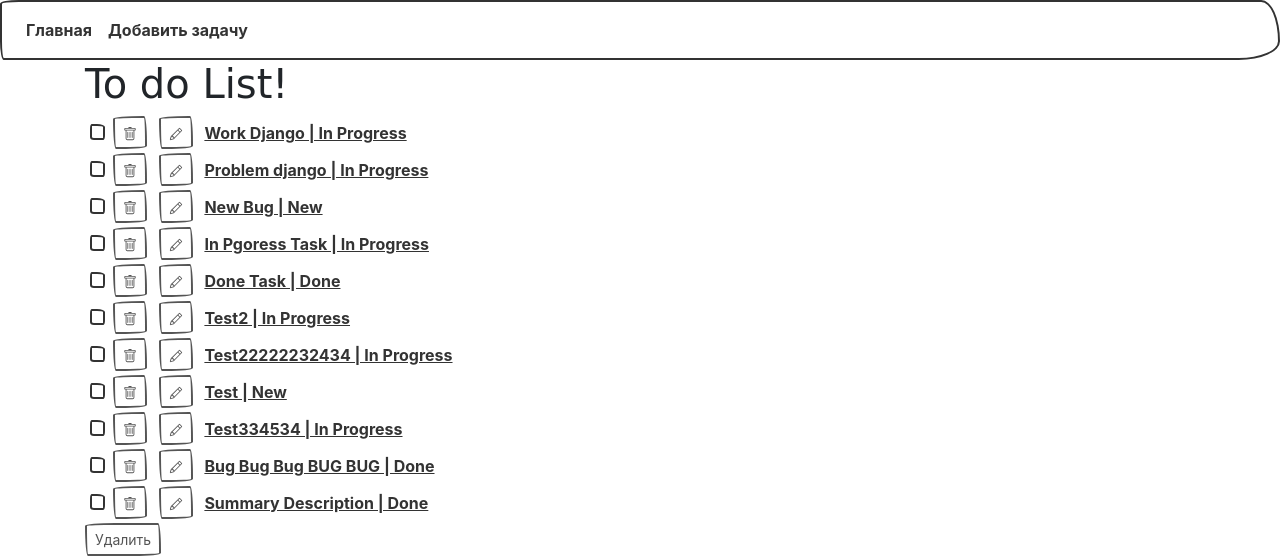
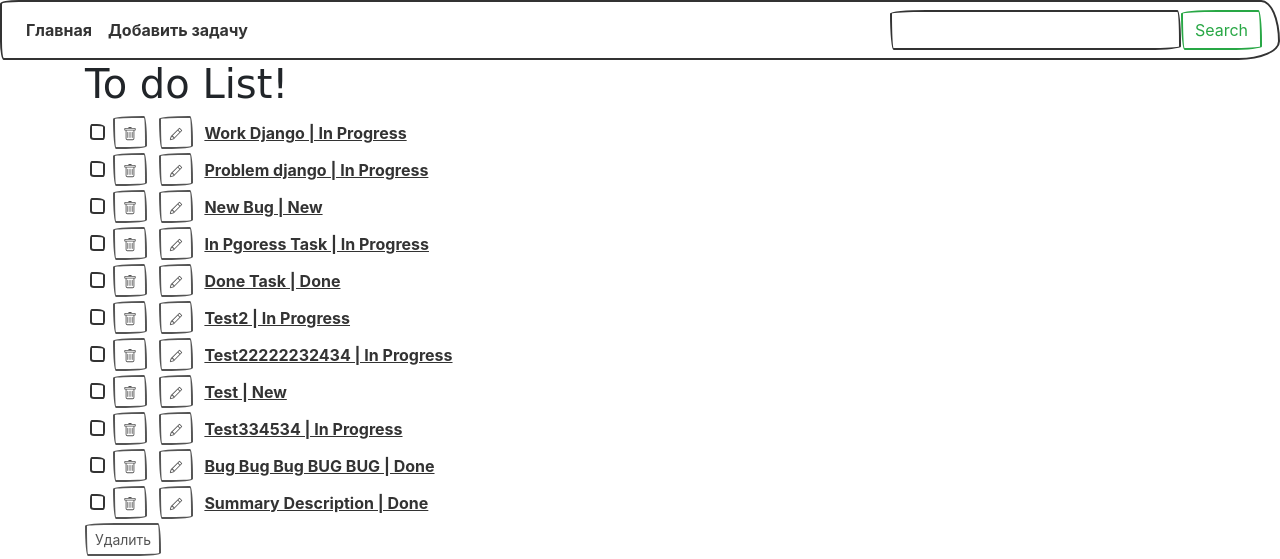
Before and after one commit to jomagsm/new_task_list, a Django app: template source/webapp/templates/index.html in a window 1280 px wide. Shown: the top 559 px of the page. Run offline with Django 3.2, Linux system fonts and the light colour scheme; the template is opened without the code that fills it: values that come from a table or form of the project are taken from there, others are empty; data comes from the database, SQL or seed files in the repository; some libraries are stand-ins or nearby versions; some web fonts are replaced.

Commit message:
Сделал кривой поиск

```diff
--- a/source/webapp/forms.py
+++ b/source/webapp/forms.py
@@ -54,3 +54,8 @@ class TaskForm(forms.ModelForm):
         if errors:
             raise ValidationError(errors)
         return summary
+
+
+class SimpleSearchForm(forms.Form):
+    search = forms.CharField(max_length=100, required=False, label="Найти",
+                             widget=forms.TextInput(attrs={'class': 'form-control'}))
--- a/source/webapp/templates/base.html
+++ b/source/webapp/templates/base.html
@@ -21,6 +21,7 @@
         {% block menu %}
         {% endblock %}
     </ul>
+  {% block search %} {% endblock %}
   </div>
 </nav>
 </header>
--- a/source/webapp/templates/index.html
+++ b/source/webapp/templates/index.html
@@ -2,7 +2,13 @@
 
 {% block menu %}
 {% endblock %}
-
+{% block search %}
+<form class="form-inline my-2 my-lg-0" action="{% url 'index' %}" method="get">
+        {{ form.search }}
+{#      <input class="form-control mr-sm-2" type="search" placeholder="Search" aria-label="Search">#}
+      <button class="btn btn-outline-success my-2 my-sm-0" type="submit">Search</button>
+</form>
+{% endblock %}
 {% block content %}
     {% if is_paginated %}
         {% include 'partial/pagination.html' %}
```
Also changed, not shown: source/webapp/views.py (+16 -4 lines).
